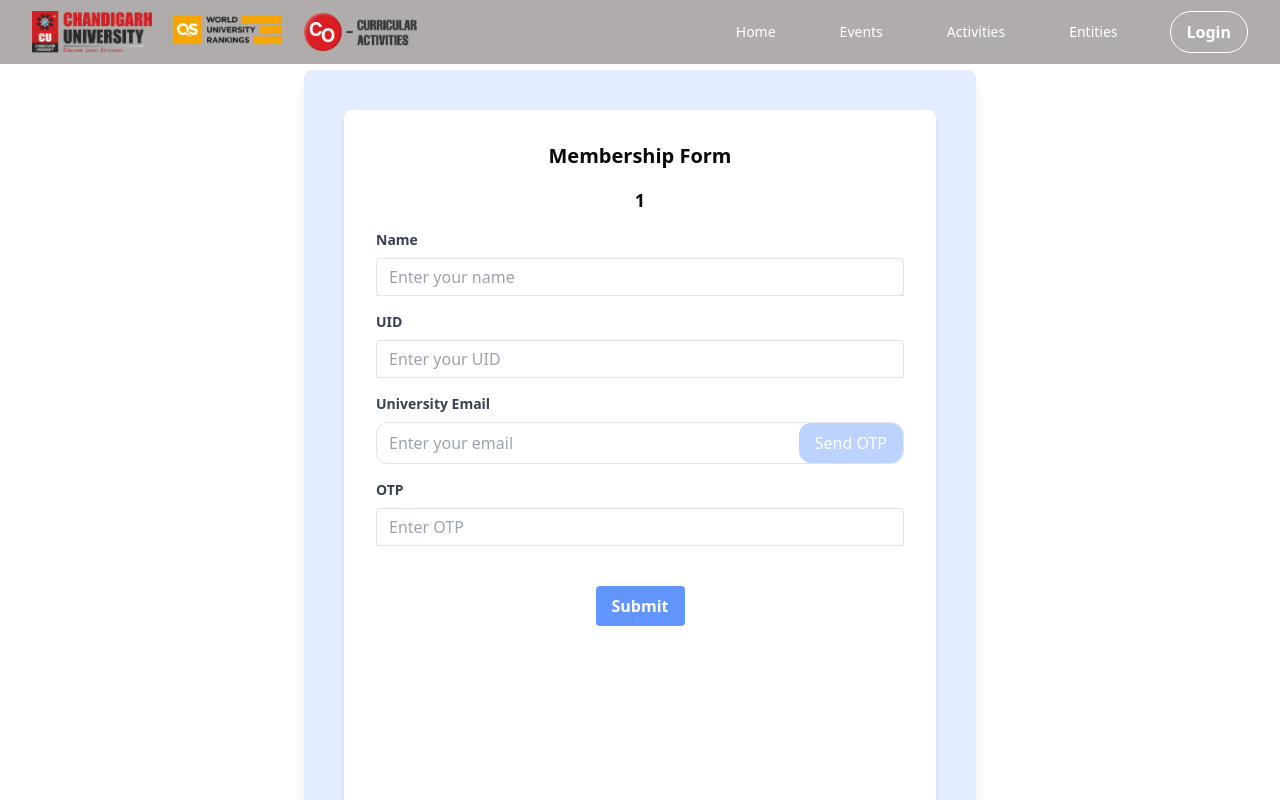
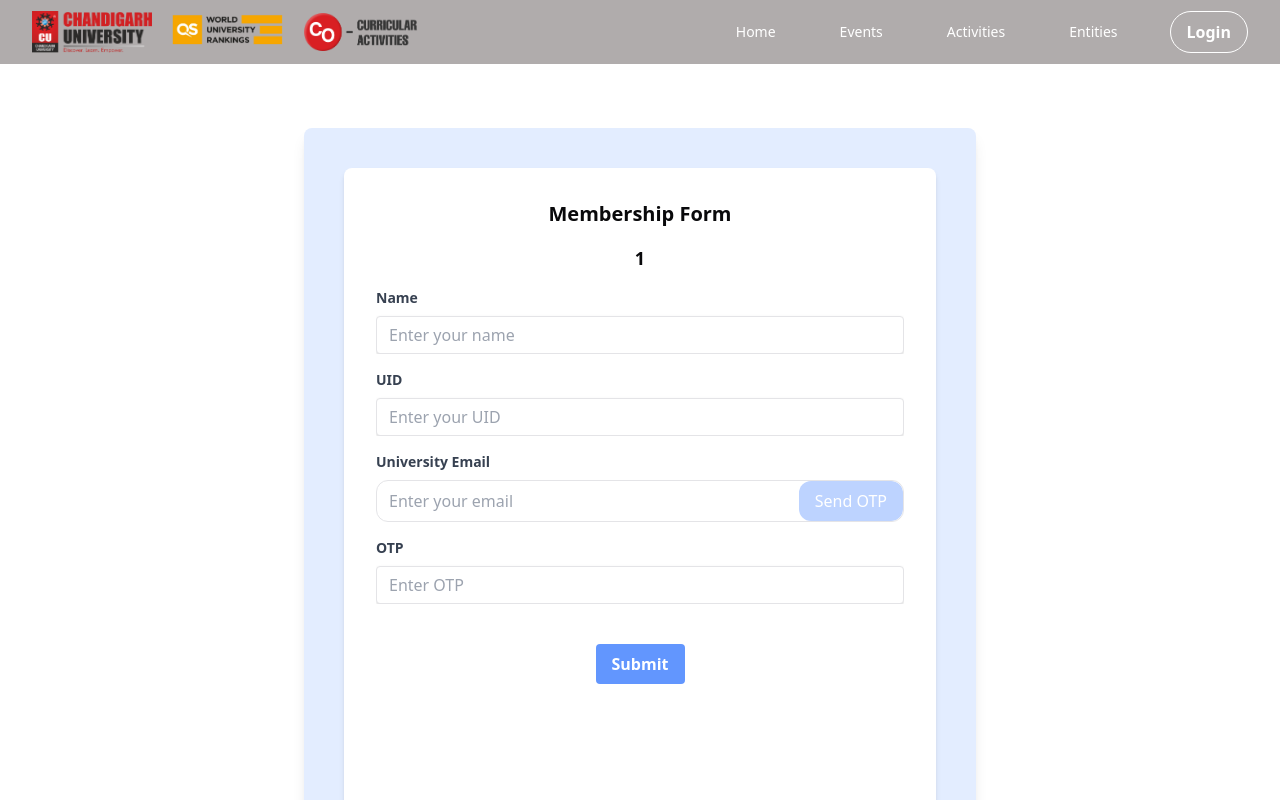
Before and after one commit to paldebarun/cu-dashboardV2, a Next.js app: page /1/membershipForm in a window 1280 px wide. Shown: the top 800 px of the page. Built offline with nearby package versions, Linux system fonts and the light colour scheme.

Commit message:
added padding on the edge of the membership form

```diff
--- a/app/[entityName]/membershipForm/layout.tsx
+++ b/app/[entityName]/membershipForm/layout.tsx
@@ -8,7 +8,7 @@
     children: React.ReactNode
   }){
   return (
-    <div>
+    <div >
     <nav style={{ backgroundColor: '#b0acac' }}>
       <div className="max-w-8xl mx-auto px-4 sm:px-6 lg:px-8">
         <div className="flex justify-between h-16 items-center">
--- a/app/[entityName]/membershipForm/page.tsx
+++ b/app/[entityName]/membershipForm/page.tsx
@@ -15,7 +15,7 @@
   return (
     <>
 
-      <div className="flex justify-center items-center min-h-screen">
+      <div className="flex justify-center items-center py-16">
         <div style={{ backgroundColor: '#e3edff' }} className="p-10 rounded-lg shadow-lg w-full max-w-2xl">
           <div className="bg-white p-8 rounded-lg shadow-md">
             <h2 className="text-center text-xl font-bold mb-4">Membership Form</h2>
```
